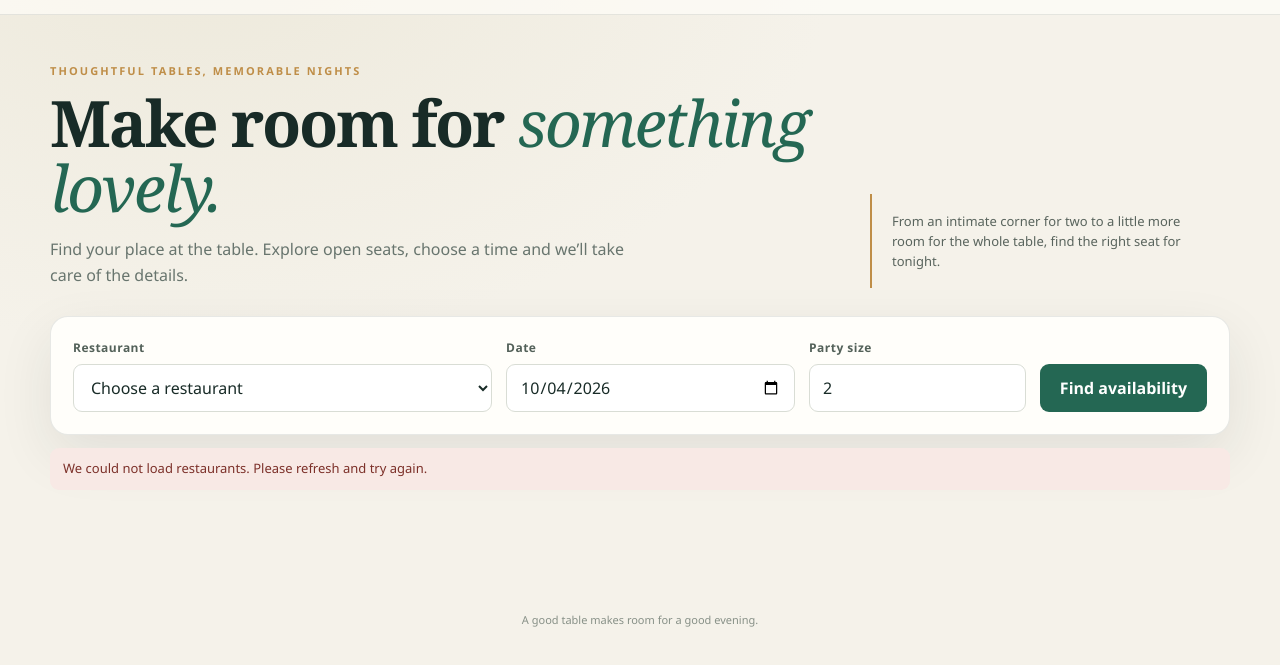
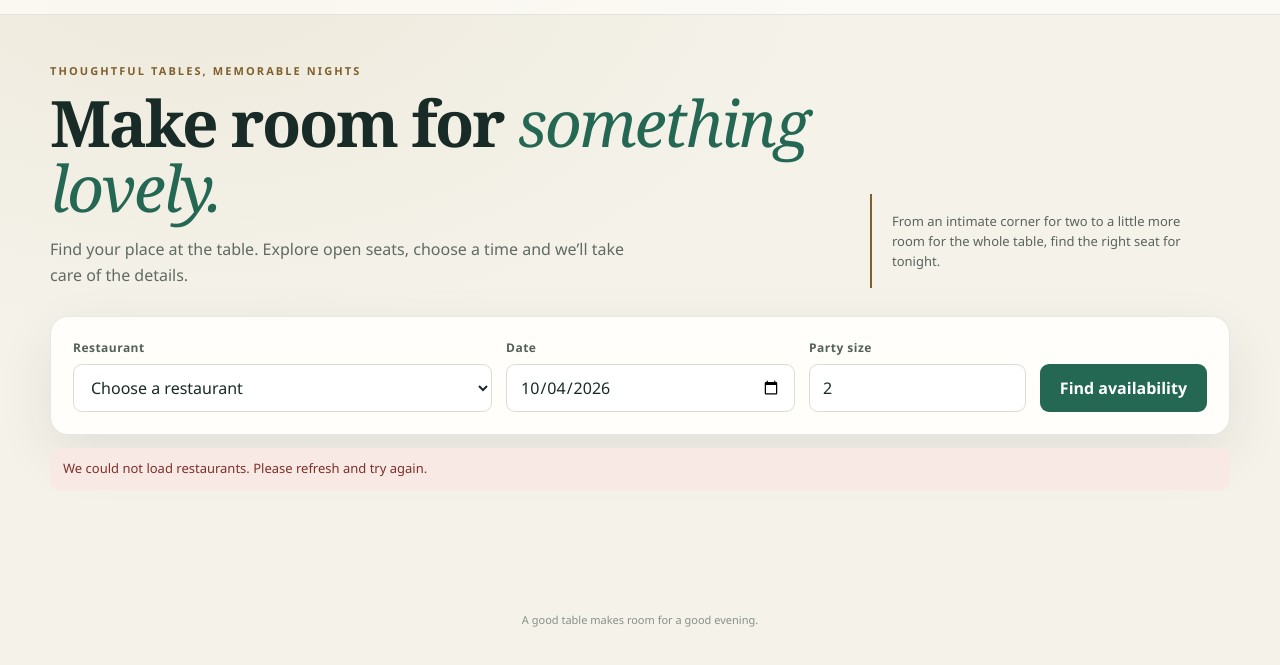
Before and after one commit to khalid-hussain-dev/parallax-dark-factory-2026, a website: page stage-2/src/ui/index.html in a window 1280 px wide. Shown: the part 61-726 px from the top of the page. Drawn offline with Linux system fonts and the light colour scheme; files that its build step writes are made by us from their sources; no server answers; files whose address does not match are found by name.

Commit message:
Improve Tablelight text contrast

```diff
--- a/stage-2/src/ui/app.css
+++ b/stage-2/src/ui/app.css
@@ -1,14 +1,14 @@
 :root {
   color-scheme: light;
   --ink: #182b27;
-  --muted: #68756e;
+  --muted: #5f6b63;
   --paper: #f5f2ea;
   --card: #fffefa;
   --line: #dddcd1;
   --green: #246753;
   --green-dark: #174d3d;
   --mint: #e3efe7;
-  --gold: #bf8e48;
+  --gold: #80602d;
   --red: #9d3e35;
   --red-pale: #f8e9e5;
   --shadow: 0 20px 55px rgba(34, 49, 42, .09);
```
